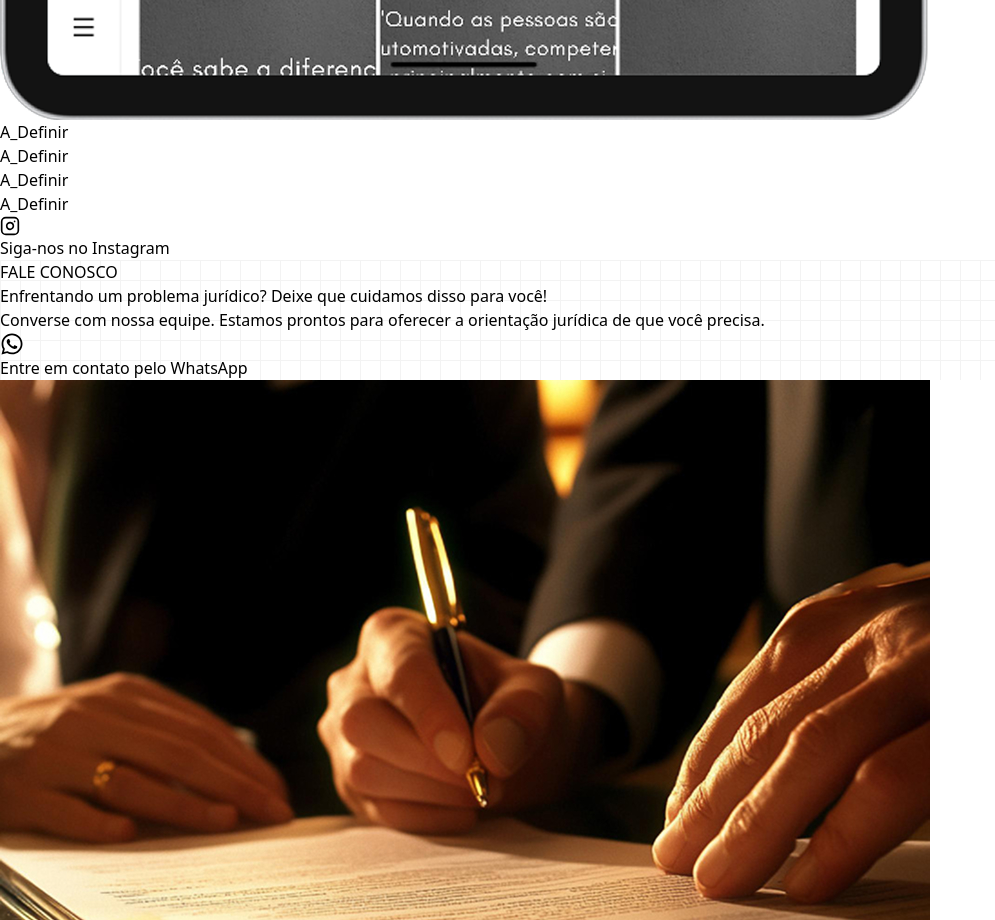
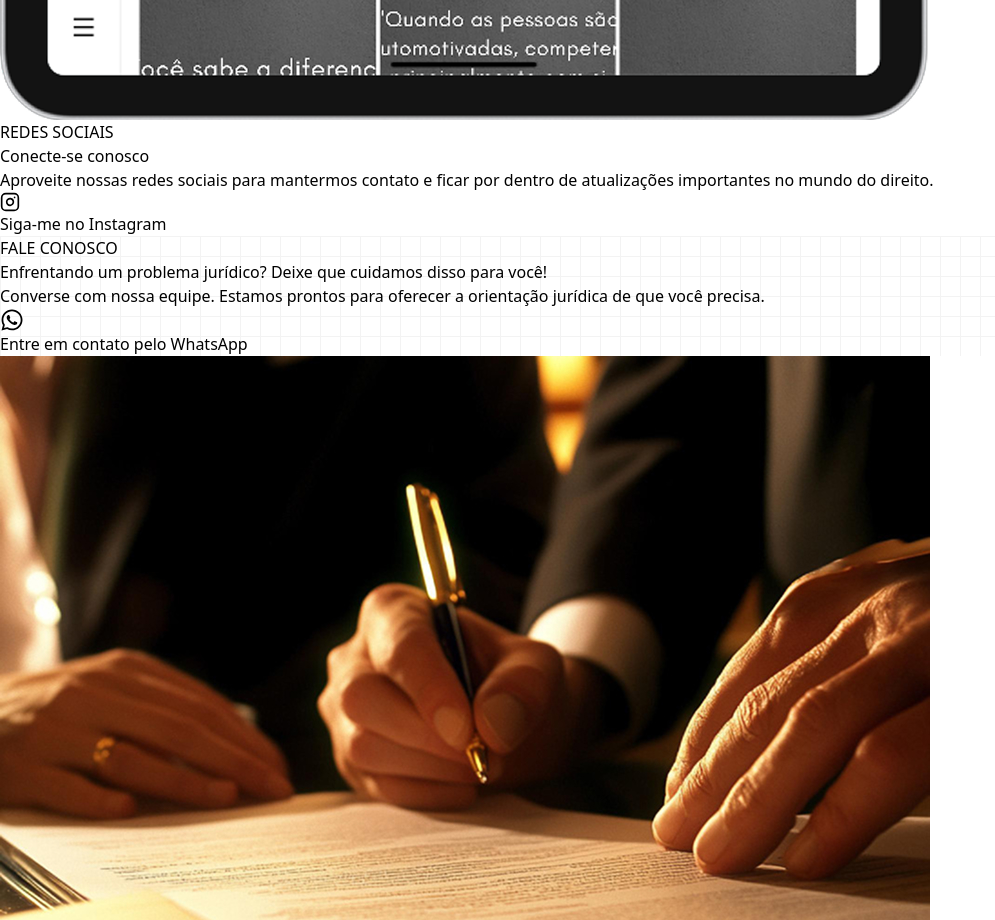
Before and after one commit to EdisonMatos/LP-Gleiton-Senna, a React (Vite) app: page / in a window 1280 px wide. Shown: the part 3480-4400 px from the top of the page, without its empty margins (0-995 px from the left). Built offline with nearby package versions, Linux system fonts and the light colour scheme; a web font is replaced by a local one.

Commit message:
fix: AboutInstagram

```diff
--- a/src/content/content.jsx
+++ b/src/content/content.jsx
@@ -542,10 +542,10 @@
       title: "Minha trajetória",
       subtitle:
         "Especialização penal, visão humana e foco em soluções jurídicas completas.",
-      labelInstagram: "Siga-nos no Instagram",
-      labelFacebook: "Siga-nos no Facebook",
-      labelLinkedin: "Siga-nos no LinkedIn",
-      labelX: "Siga-nos no X",
+      labelInstagram: "Siga-me no Instagram",
+      labelFacebook: "Siga-me no Facebook",
+      labelLinkedin: "Siga-me no LinkedIn",
+      labelX: "Siga-me no X",
       paragraph: (
         <div>
           A história do escritório Gleiton Senna Advogados nasce da vocação pela
@@ -595,14 +595,15 @@
           imgSocial: aboutInstagram,
           alt: `Foto do Instagram do ${infos.name}`,
         },
-        miniTag: "A_Definir",
-        title: "A_Definir",
-        subtitle: "A_Definir",
-        paragraph: <p>A_Definir</p>,
-        labelInstagram: "Siga-nos no Instagram",
-        labelFacebook: "Siga-nos no Facebook",
-        labelLinkedin: "Siga-nos no LinkedIn",
-        labelX: "Siga-nos no X",
+        miniTag: "REDES SOCIAIS",
+        title: "Conecte-se conosco",
+        subtitle:
+          "Aproveite nossas redes sociais para mantermos contato e ficar por dentro de atualizações importantes no mundo do direito.",
+        paragraph: <p></p>,
+        labelInstagram: "Siga-me no Instagram",
+        labelFacebook: "Siga-me no Facebook",
+        labelLinkedin: "Siga-me no LinkedIn",
+        labelX: "Siga-me no X",
       },
     },
     cta: {
```
